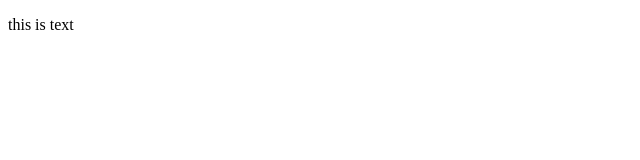
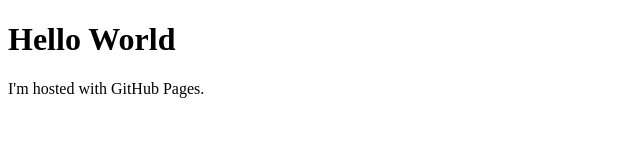
Before and after one commit to FLXYDEV/FLXYdev.github.io, a plain HTML site: page index.html in a window 1280 px wide. Shown: the whole page, without its empty margins (0-640 px from the left). Drawn offline with Linux system fonts and the light colour scheme.

Commit message:
Update index.html

```diff
--- a/index.html
+++ b/index.html
@@ -1,12 +1,7 @@
-<!DOCTYPE html> <html lang=“en”>
-    <head>
-        <title>
-            this is a website
-        </title>
-    </head>
-    <body>
-        <p>
-            this is text
-        </p>
-    </body>
+<!DOCTYPE html>
+<html>
+<body>
+<h1>Hello World</h1>
+<p>I'm hosted with GitHub Pages.</p>
+</body>
 </html>
```
